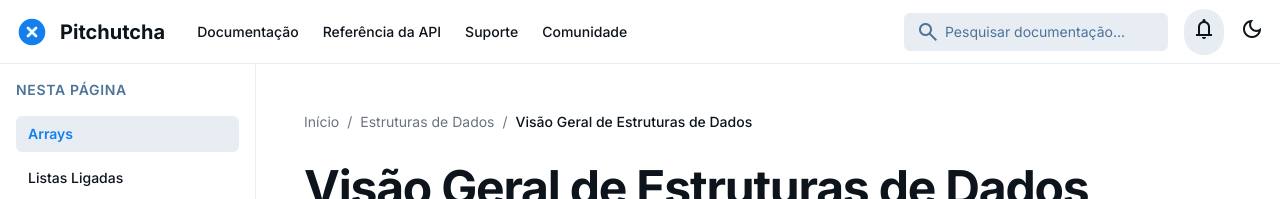
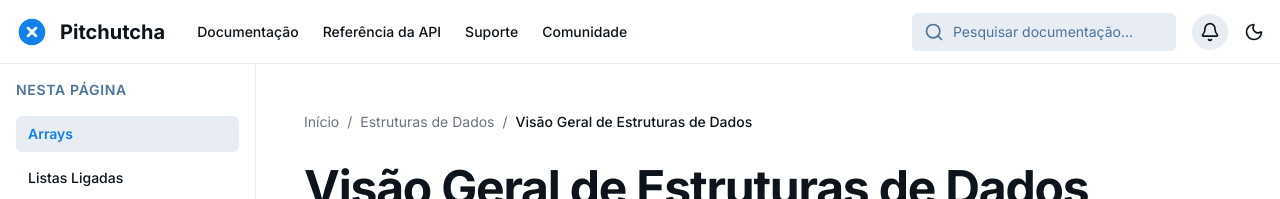
Before and after one commit to SistemaVinculado/pitchutcha.github.io, a Jekyll site: the page built from docs/_posts/2025-09-08-data-structures-overview.md, in a window 1280 px wide. Shown: the top 199 px of the page. Built offline with Jekyll 4.4.1, drawn with Linux system fonts in a browser that asks for light colours; nearby versions of some CDN libraries; some of the changed text lies outside the part shown.

Commit message:
Update artigo.html

```diff
--- a/docs/_layouts/artigo.html
+++ b/docs/_layouts/artigo.html
@@ -17,7 +17,9 @@
     <meta name="twitter:title" content="{{ page.title }}">
     <meta name="twitter:description" content="{{ page.excerpt | strip_html | strip_newlines | truncate: 160 }}">
     <meta name="twitter:image" content="{{ page.image }}">
-    <link rel="stylesheet" href="https://fonts.googleapis.com/css2?family=Material+Symbols+Outlined">
+
+    <script src="https://unpkg.com/lucide@latest" defer></script>
+
     <script src="https://cdn.tailwindcss.com?plugins=forms,container-queries"></script>
     <link rel="preload" href="{{ '/css/style.css' | relative_url }}" as="style" onload="this.onload=null;this.rel='stylesheet'">
     <noscript><link rel="stylesheet" href="{{ '/css/style.css' | relative_url }}"></noscript>
@@ -34,9 +36,15 @@
                 <nav class="hidden md:flex items-center gap-6"><a class="text-sm font-medium text-[var(--text-primary)] hover:text-[var(--primary-color)] transition-colors" href="{{ '/docs.html' | relative_url }}">Documentação</a><a class="text-sm font-medium text-[var(--text-primary)] hover:text-[var(--primary-color)] transition-colors" href="{{ '/algoritmos.html' | relative_url }}">Referência da API</a><a class="text-sm font-medium text-[var(--text-primary)] hover:text-[var(--primary-color)] transition-colors" href="#">Suporte</a><a class="text-sm font-medium text-[var(--text-primary)] hover:text-[var(--primary-color)] transition-colors" href="#">Comunidade</a></nav>
             </div>
             <div class="flex items-center gap-4">
-                <form class="header-search-form relative hidden sm:block"><label><span class="sr-only">Pesquisar</span><span class="absolute inset-y-0 left-0 flex items-center pl-3"><span class="material-symbols-outlined text-[var(--text-secondary)]"> search </span></span><input class="form-input block w-full rounded-md border-transparent bg-[var(--secondary-color)] py-2 pl-10 pr-3 text-sm placeholder:text-[var(--text-secondary)] focus:border-[var(--primary-color)] focus:outline-none focus:ring-[var(--primary-color)]" placeholder="Pesquisar documentação..." type="search"/></label></form>
-                <button class="relative rounded-full bg-[var(--secondary-color)] p-2 text-[var(--text-primary)] hover:bg-opacity-80 focus:outline-none focus:ring-2 focus:ring-[var(--primary-color)] focus:ring-offset-2"><span class="sr-only">Ver notificações</span><span class="material-symbols-outlined"> notifications </span></button>
-                <button class="rounded-full" id="theme-toggle"><span class="sr-only">Alternar tema</span><span class="material-symbols-outlined text-[var(--text-primary)]"> dark_mode </span></button>
+                <form class="header-search-form relative hidden sm:block"><label><span class="sr-only">Pesquisar</span><span class="absolute inset-y-0 left-0 flex items-center pl-3">
+                    <i data-lucide="search" class="w-5 h-5 text-[var(--text-secondary)]"></i>
+                </span><input class="form-input block w-full rounded-md border-transparent bg-[var(--secondary-color)] py-2 pl-10 pr-3 text-sm placeholder:text-[var(--text-secondary)] focus:border-[var(--primary-color)] focus:outline-none focus:ring-[var(--primary-color)]" placeholder="Pesquisar documentação..." type="search"/></label></form>
+                <button class="relative rounded-full bg-[var(--secondary-color)] p-2 text-[var(--text-primary)] hover:bg-opacity-80 focus:outline-none focus:ring-2 focus:ring-[var(--primary-color)] focus:ring-offset-2"><span class="sr-only">Ver notificações</span>
+                    <i data-lucide="bell" class="w-5 h-5"></i>
+                </button>
+                <button class="rounded-full" id="theme-toggle"><span class="sr-only">Alternar tema</span>
+                    <i data-lucide="moon" class="w-5 h-5 text-[var(--text-primary)]"></i>
+                </button>
             </div>
         </header>
         <main class="flex flex-1 overflow-hidden">
@@ -55,10 +63,16 @@
                 <hr class="my-12 border-[var(--secondary-color)]"/>
                 <div class="mt-12 flex justify-between">
                     {% if page.previous.url %}
-                    <a class="inline-flex items-center gap-2 rounded-md border border-[var(--secondary-color)] bg-[var(--background-primary)] px-4 py-2 text-sm font-medium text-[var(--text-primary)] hover:bg-[var(--secondary-color)]" href="{{page.previous.url | relative_url}}"><span class="material-symbols-outlined">arrow_back</span><span>Anterior: {{ page.previous.title }}</span></a>
+                    <a class="inline-flex items-center gap-2 rounded-md border border-[var(--secondary-color)] bg-[var(--background-primary)] px-4 py-2 text-sm font-medium text-[var(--text-primary)] hover:bg-[var(--secondary-color)]" href="{{page.previous.url | relative_url}}">
+                        <i data-lucide="arrow-left" class="w-4 h-4"></i>
+                        <span>Anterior: {{ page.previous.title }}</span>
+                    </a>
                     {% endif %}
                     {% if page.next.url %}
-                    <a class="inline-flex items-center gap-2 rounded-md border border-[var(--secondary-color)] bg-[var(--background-primary)] px-4 py-2 text-sm font-medium text-[var(--text-primary)] hover:bg-[var(--secondary-color)] ml-auto" href="{{page.next.url | relative_url}}"><span>Próximo: {{ page.next.title }}</span><span class="material-symbols-outlined">arrow_forward</span></a>
+                    <a class="inline-flex items-center gap-2 rounded-md border border-[var(--secondary-color)] bg-[var(--background-primary)] px-4 py-2 text-sm font-medium text-[var(--text-primary)] hover:bg-[var(--secondary-color)] ml-auto" href="{{page.next.url | relative_url}}">
+                        <span>Próximo: {{ page.next.title }}</span>
+                        <i data-lucide="arrow-right" class="w-4 h-4"></i>
+                    </a>
                     {% endif %}
                 </div>
                 {% endif %}
```
Also changed, not shown: other parts of docs/_layouts/artigo.html (+6 -0 lines).
